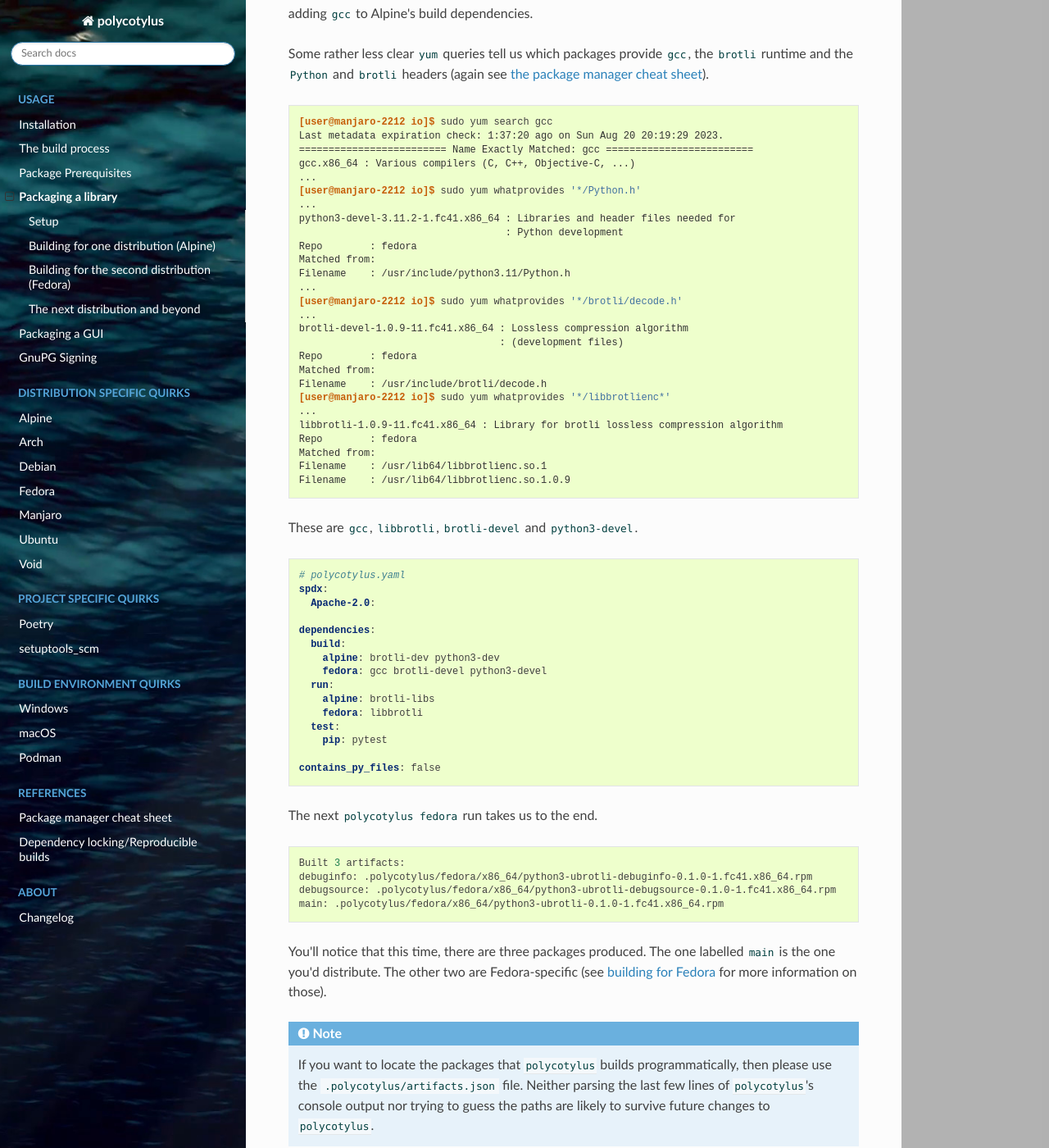
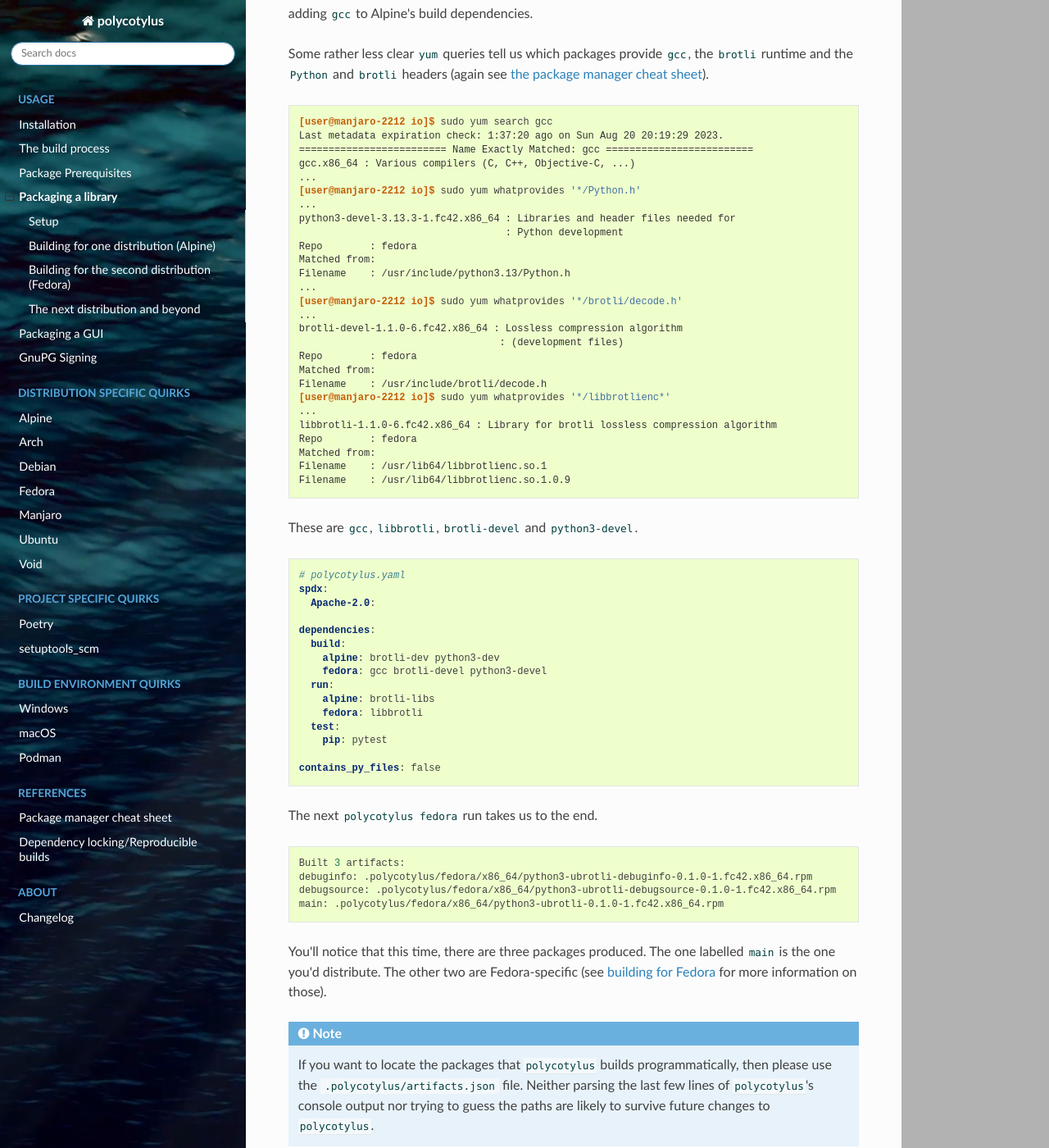
Before and after one commit to bwoodsend/polycotylus, a Sphinx documentation site: the page built from docs/source/example-library.rst, in a window 1280 px wide and 1400 px high, scrolled down 6051 px. Shown: the whole window at 82% size. Built offline with Sphinx 7.4.7 and the Read the Docs theme 3.1.0, drawn with Linux system fonts in a browser that asks for light colours; pages that are not in the unit, such as notebooks, are missing from menus.

```diff
--- a/README.rst
+++ b/README.rst
@@ -64,7 +64,7 @@ Distributions  Supported versions
 Alpine_        3.17-3.21, edge
 Arch_          rolling
 Debian_        13 (prerelease)
-Fedora_        37-41, 42 (prerelease), 43 (rawhide)
+Fedora_        37-42, 43 (rawhide)
 Manjaro_       rolling
 O̶p̶e̶n̶S̶U̶S̶E       Redacted
 Ubuntu_        24.04-25.04
--- a/docs/source/example-library.rst
+++ b/docs/source/example-library.rst
@@ -328,22 +328,22 @@ the ``brotli`` runtime and the ``Python`` and ``brotli`` headers (again see
     ...
     [user@manjaro-2212 io]$ sudo yum whatprovides '*/Python.h'
     ...
-    python3-devel-3.11.2-1.fc41.x86_64 : Libraries and header files needed for
+    python3-devel-3.13.3-1.fc42.x86_64 : Libraries and header files needed for
                                        : Python development
     Repo        : fedora
     Matched from:
-    Filename    : /usr/include/python3.11/Python.h
+    Filename    : /usr/include/python3.13/Python.h
     ...
     [user@manjaro-2212 io]$ sudo yum whatprovides '*/brotli/decode.h'
     ...
-    brotli-devel-1.0.9-11.fc41.x86_64 : Lossless compression algorithm
+    brotli-devel-1.1.0-6.fc42.x86_64 : Lossless compression algorithm
                                       : (development files)
     Repo        : fedora
     Matched from:
     Filename    : /usr/include/brotli/decode.h
     [user@manjaro-2212 io]$ sudo yum whatprovides '*/libbrotlienc*'
     ...
-    libbrotli-1.0.9-11.fc41.x86_64 : Library for brotli lossless compression algorithm
+    libbrotli-1.1.0-6.fc42.x86_64 : Library for brotli lossless compression algorithm
     Repo        : fedora
     Matched from:
     Filename    : /usr/lib64/libbrotlienc.so.1
@@ -373,9 +373,9 @@ These are ``gcc``, ``libbrotli``, ``brotli-devel`` and ``python3-devel``.
 The next ``polycotylus fedora`` run takes us to the end. ::
 
     Built 3 artifacts:
-    debuginfo: .polycotylus/fedora/x86_64/python3-ubrotli-debuginfo-0.1.0-1.fc41.x86_64.rpm
-    debugsource: .polycotylus/fedora/x86_64/python3-ubrotli-debugsource-0.1.0-1.fc41.x86_64.rpm
-    main: .polycotylus/fedora/x86_64/python3-ubrotli-0.1.0-1.fc41.x86_64.rpm
+    debuginfo: .polycotylus/fedora/x86_64/python3-ubrotli-debuginfo-0.1.0-1.fc42.x86_64.rpm
+    debugsource: .polycotylus/fedora/x86_64/python3-ubrotli-debugsource-0.1.0-1.fc42.x86_64.rpm
+    main: .polycotylus/fedora/x86_64/python3-ubrotli-0.1.0-1.fc42.x86_64.rpm
 
 You'll notice that this time, there are three packages produced. The one
 labelled ``main`` is the one you'd distribute. The other two are Fedora-specific
--- a/docs/source/fedora.rst
+++ b/docs/source/fedora.rst
@@ -44,8 +44,8 @@ or newer using the commands below respectively. ::
     polycotylus fedora:38
     polycotylus fedora:39
     polycotylus fedora:40
-    polycotylus fedora:41  # default
-    polycotylus fedora:42  # prerelease
+    polycotylus fedora:41
+    polycotylus fedora:42  # default
     polycotylus fedora:43  # rawhide
 
 Installing a package built for a different release of Fedora will usually mean
```
Also changed, not shown: 3 other files.
